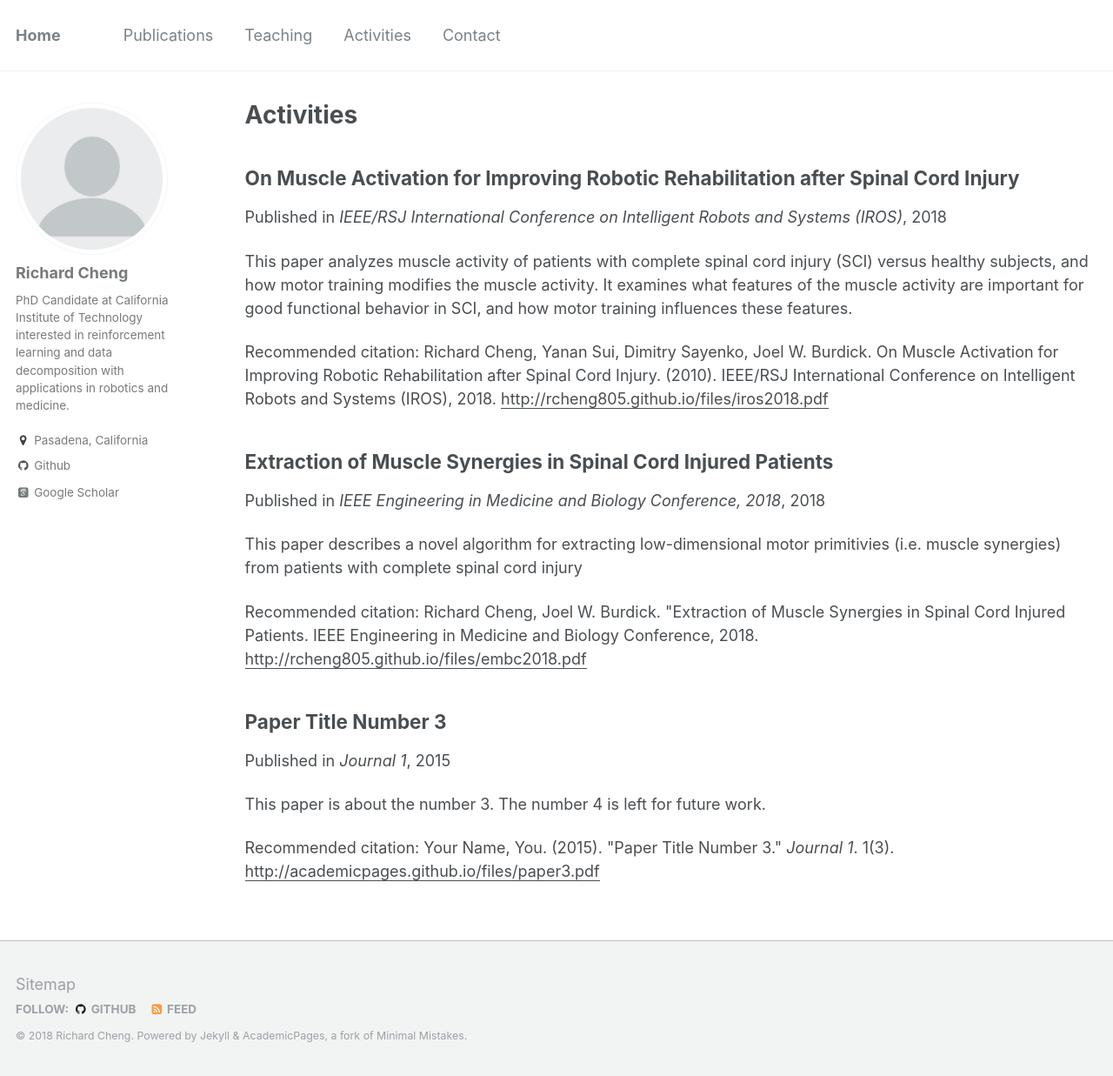
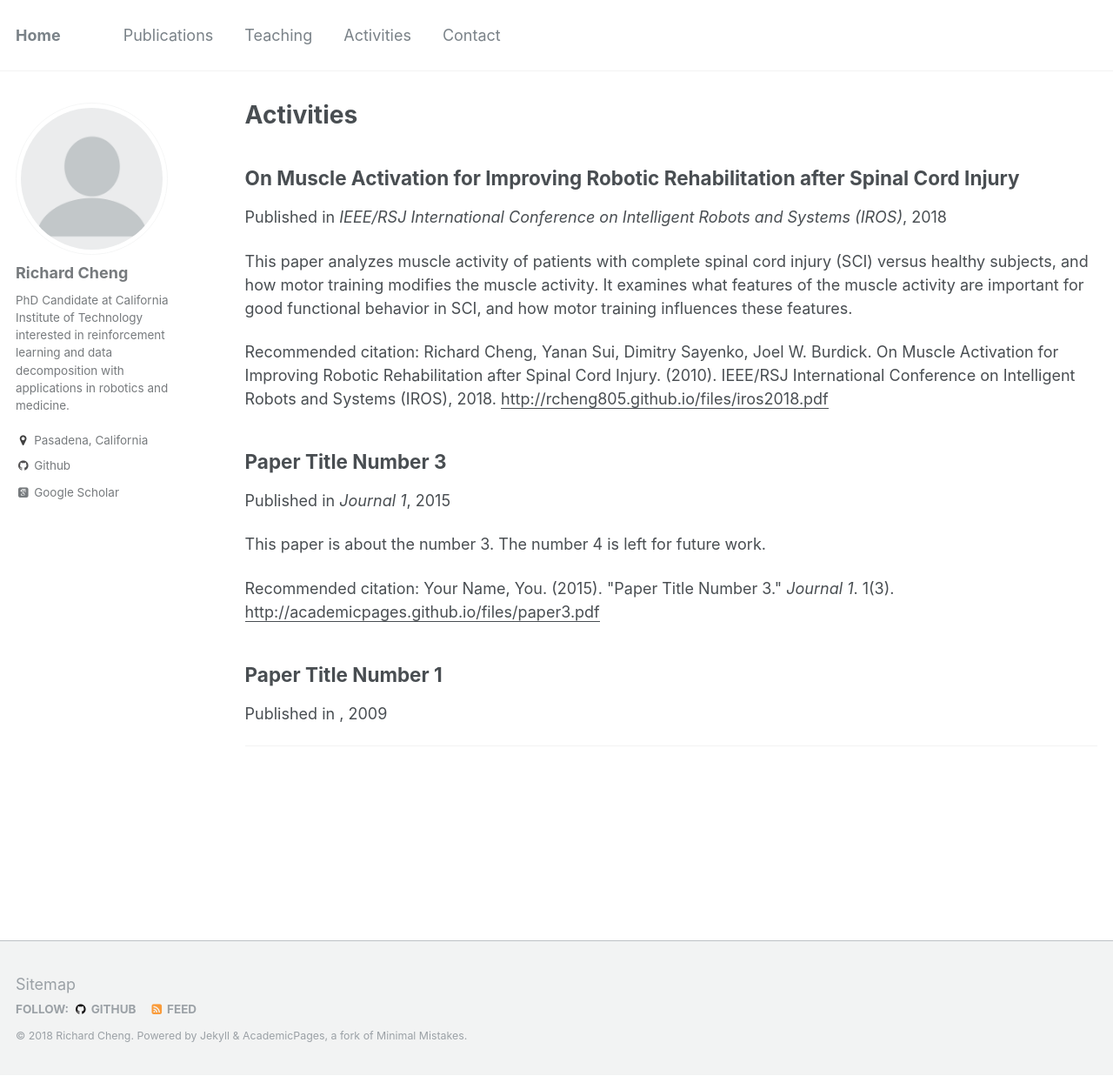
Before and after one commit to rcheng805/rcheng805.github.io, a Jekyll site: the page built from _pages/activities.md, in a window 1280 px wide and 1237 px high. Shown: the whole window at 87% size. Built offline with Jekyll 4.4.1, drawn with Linux system fonts in a browser that asks for light colours; some web fonts are replaced.

Commit message:
Update 2009-10-01-paper-title-number-1.md

```diff
--- a/_publications/2009-10-01-paper-title-number-1.md
+++ b/_publications/2009-10-01-paper-title-number-1.md
@@ -1,16 +1 @@
 ---
-title: "Extraction of Muscle Synergies in Spinal Cord Injured Patients"
-collection: publications
-permalink: /publication/2009-10-01-paper-title-number-1
-excerpt: 'This paper describes a novel algorithm for extracting low-dimensional motor primitivies (i.e. muscle synergies) from patients with complete spinal cord injury'
-date: 2018-07-01
-venue: 'IEEE Engineering in Medicine and Biology Conference, 2018'
-paperurl: 'http://rcheng805.github.io/files/embc2018.pdf'
-citation: 'Richard Cheng, Joel W. Burdick. "Extraction of Muscle Synergies in Spinal Cord Injured Patients. IEEE Engineering in Medicine and Biology Conference, 2018.'
----
-
-This paper describes a novel algorithm for extracting low-dimensional motor primitivies (i.e. muscle synergies) from patients with complete spinal cord injury.
-
-Download paper [here](http://rcheng805.github.io/files/embc2018.pdf)
-
-Recommended citation: Richard Cheng, Joel W. Burdick. "Extraction of Muscle Synergies in SCI. IEEE Engineering in Medicine and Biology Conference, 2018.
```
